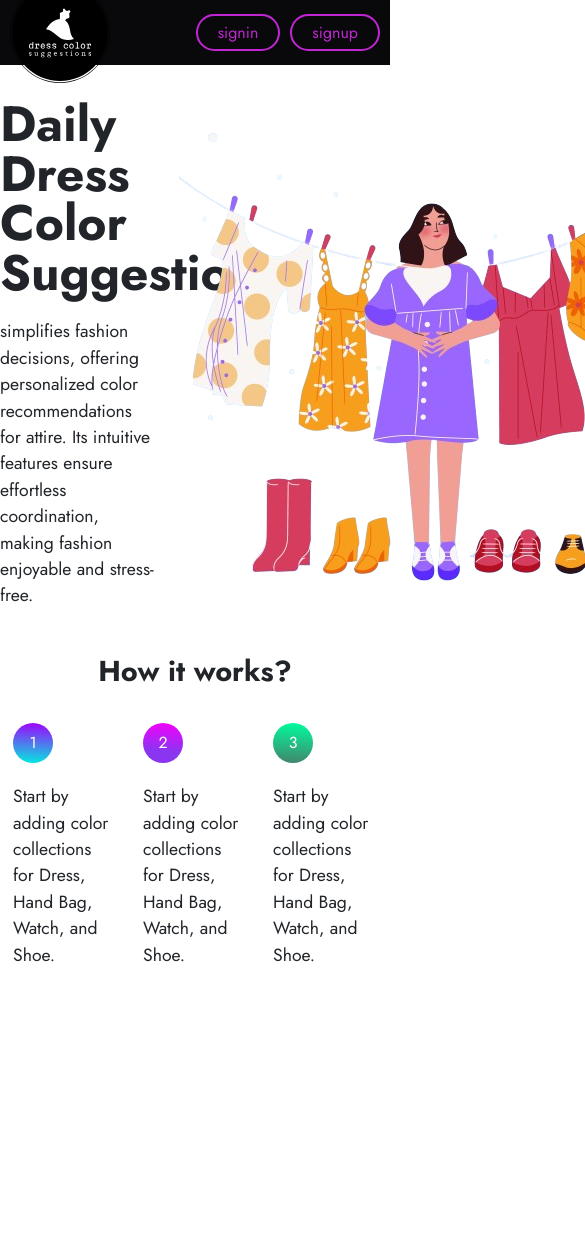
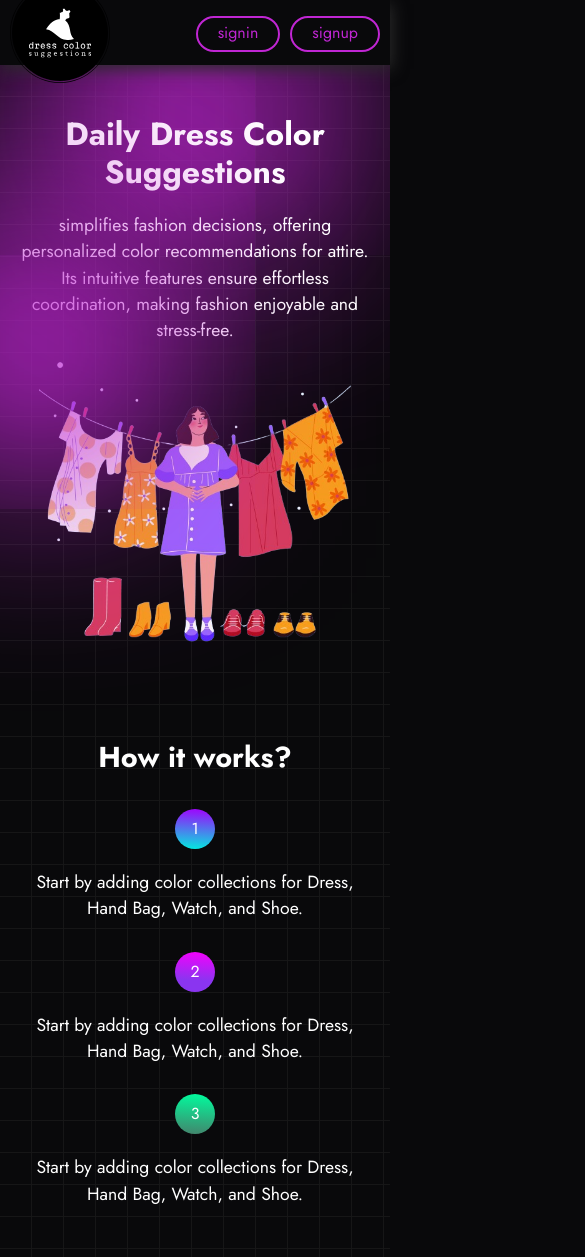
Before and after one commit to leonirmalraj/dress_collection_fe, a React (Vite) app: page / in a window 390 px wide. Shown: the top 1257 px of the page, 585 px wide, since content can reach past the window. Before the commit the page ends 1018 px from the top, so only its background shows below. Built offline with nearby package versions, Linux system fonts and the light colour scheme.

Commit message:
rebase the code

```diff
--- a/index.html
+++ b/index.html
@@ -2,19 +2,19 @@
 <html lang="en">
   <head>
     <meta charset="UTF-8" />
-    <link rel="icon" type="image/svg+xml" href="/build/favicon.ico" />
+    <link rel="icon" type="image/svg+xml" href="/public/favicon.ico" />
     <meta name="viewport" content="width=device-width, initial-scale=1.0" />
     <link rel="stylesheet" href="https://cdnjs.cloudflare.com/ajax/libs/font-awesome/5.11.2/css/all.min.css">
     <title>Daily Dress Color Suggestions</title>
 
     <link rel="canonical" href="" />
     <meta name="identifier-URL" content="" />
-    <link rel="shortcut icon" href="/build/favicon.ico" />
-    <link rel="apple-touch-icon" sizes="180x180" href="/build/apple-touch-icon.png">
-    <link rel="icon" type="image/png" sizes="32x32" href="/build/favicon-32x32.png">
-    <link rel="icon" type="image/png" sizes="16x16" href="/build/favicon-16x16.png">
-    <link rel="manifest" href="/build/site.webmanifest">
-    <link rel="mask-icon" href="/build/android-chrome-192x192.png" color="#5bbad5">
+    <link rel="shortcut icon" href="/public/favicon.ico" />
+    <link rel="apple-touch-icon" sizes="180x180" href="/public/apple-touch-icon.png">
+    <link rel="icon" type="image/png" sizes="32x32" href="/public/favicon-32x32.png">
+    <link rel="icon" type="image/png" sizes="16x16" href="/public/favicon-16x16.png">
+    <link rel="manifest" href="/public/site.webmanifest/">
+    <link rel="mask-icon" href="/public/android-chrome-192x192.png" color="#5bbad5">
     <meta name="msapplication-TileColor" content="#da532c">
 
     <meta name="csrf-token" content="{{ csrf_token() }}" />
--- /dev/null
+++ b/src/assets/css/addcolor.css
@@ -0,0 +1,103 @@
+.color_section {
+  padding: 80px 0 0;
+}
+
+.set_color {
+  font: 2em/1.5 var(--font_m);
+  color: var(--white);
+  text-align: center;
+}
+
+.form-label {
+  color: var(--white);
+}
+
+.input_form {
+  border: 1px solid #6c757d;
+  border-radius: 5px 5px 5px 5px;
+  background-color: transparent;
+  outline: none;
+  color: var(--white);
+  padding: 3px 15px;
+  width: 91%;
+}
+
+.pick_color {
+  border: 1px solid #6c757d;
+  border-radius: 5px;
+  margin-top: 5px;
+  padding: 8px;
+  position: absolute;
+  width: 100%;
+  background: #333;
+  z-index: 11;
+  height: 220px;
+  overflow-y: scroll;
+}
+
+.form-check {
+  display: flex !important;
+  justify-content: flex-start;
+  gap: 10px;
+  align-items: center;
+}
+.form-check-label {
+  color: var(--white);
+}
+
+.color_choose_center {
+  width: 400px;
+  margin: 0 auto;
+  position: relative;
+}
+.color_choose_center::before {
+  content: "";
+  position: absolute;
+  width: 0;
+  height: 0;
+  border-radius: 50%;
+  box-shadow: 0 0 200px 130px #c026d3;
+  z-index: -1;
+}
+
+.dropdown_code {
+  margin: 15px 0;
+}
+
+.button_display {
+  display: flex;
+  justify-content: space-between;
+  margin: 0px auto;
+}
+
+.btn_set {
+  padding: 5px 10px;
+  width: 150px;
+  text-transform: uppercase;
+  letter-spacing: 1px;
+  transition: 1s;
+  border-radius: 5px;
+}
+.save_button {
+  background-color: #1976d2;
+  border: 1px solid #1976d2;
+  color: var(--white);
+  transition: 1s;
+}
+.save_button:hover {
+  background-color: transparent;
+  border: 1px solid #2df42d;
+  color: #2df42d;
+}
+
+.cancel_button {
+  background-color: #bababa;
+  border: 1px solid #bababa;
+  color: var(--white);
+  transition: 1s;
+}
+.cancel_button:hover {
+  background-color: transparent;
+  border: 1px solid #d63240;
+  color: #d63240;
+}
--- a/src/assets/css/header.css
+++ b/src/assets/css/header.css
@@ -74,8 +74,90 @@
   /* Change this to your desired active link color */
 }
 
+.header_contact {
+  display: grid;
+  grid-template-columns: 40% 60%;
+  min-height: 500px;
+  align-items: center;
+  padding: 65px 0;
+}
+.banner_img {
+  width: 100%;
+}
+.show_steps {
+  display: grid;
+  grid-template-columns: repeat(3, 1fr);
+}
+
+.how_one {
+  width: 80%;
+  margin: 0px auto;
+}
+
+.header_title {
+  font: 3.1em/1.2 var(--font_b);
+  margin-bottom: 20px;
+  color: var(--white);
+}
+.header_content {
+  position: relative;
+}
+.header_content::before {
+  content: "";
+  position: absolute;
+  width: 0;
+  height: 0;
+  border-radius: 50%;
+  box-shadow: 0 0 200px 130px #c026d3;
+  z-index: -1;
+}
+.line_set::before {
+  content: "";
+  position: absolute;
+  background: url("../images/line.svg");
+  width: 100%;
+  height: 95px;
+  background-size: 100%;
+  background-position: 0 58px;
+  background-repeat: no-repeat;
+}
+
 /* Responsive styles */
+
+@media only screen and (max-width: 1200px) {
+  .header_contact {
+    grid-template-columns: 50% 50%;
+  }
+  .logo {
+    width: 100px;
+  }
+  .header_content {
+    width: 80%;
+    margin: 0 auto;
+  }
+  .banner_settings {
+    padding: 50px 0 0;
+  }
+}
+
+@media screen and (max-width: 991px) {
+  .header_title {
+    font: 2.5em/1 var(--font_b);
+  }
+  .line_set::before {
+    background-position: 0 50px;
+  }
+}
+
 @media screen and (max-width: 768px) {
+  .header_title {
+    font: 2em/1 var(--font_b);
+  }
+
+  .line_set::before {
+    background-position: 0 40px;
+  }
+
   .navbar-container {
     flex-direction: column;
     align-items: flex-start;
@@ -90,3 +172,69 @@
     margin-bottom: 10px;
   }
 }
+
+@media screen and (max-width: 600px) {
+  .banner_settings {
+    padding: 65px 0 0;
+  }
+  .line_set::before {
+    background-position: 0 65px;
+  }
+  .header_contact {
+    grid-template-columns: repeat(1, 1fr);
+    padding: 50px 0 30px;
+  }
+  .header_content {
+    text-align: center;
+  }
+  .logo {
+    width: 90px;
+  }
+  .show_steps {
+    gap: 30px 0;
+  }
+  .how_one:nth-child(3) {
+    grid-column: 1 / span 2;
+    width: 40%;
+  }
+}
+
+@media screen and (max-width: 500px) {
+  .header_title {
+    font: 2.5em/1 var(--font_b);
+  }
+  .show_steps {
+    grid-template-columns: repeat(1, 1fr);
+  }
+  .line_set::before {
+    background-position: 0 50px;
+  }
+  .how_one,
+  .how_one:nth-child(3) {
+    grid-column: inherit;
+    width: 90%;
+  }
+  .step_one {
+    display: flex;
+    justify-content: center;
+    align-items: center;
+  }
+  .circle_header {
+    text-align: center;
+  }
+}
+
+@media screen and (max-width: 420px) {
+  .show_steps {
+    grid-template-columns: repeat(1, 1fr);
+  }
+  .line_set::before {
+    background-position: 0 40px;
+  }
+  .header_title {
+    font: 2em/1.2 var(--font_b);
+  }
+  .header_content {
+    width: 90%;
+  }
+}
--- a/src/assets/css/home.css
+++ b/src/assets/css/home.css
@@ -0,0 +1,2 @@
+@media only screen and (max-width: 1200px) {
+}
--- a/src/assets/css/login.css
+++ b/src/assets/css/login.css
@@ -253,6 +253,7 @@ button {
   position: fixed;
   width: 100%;
   z-index: 1;
+  box-shadow: 2px 4px 15px #2b2b2b;
 }
 
 .nav_list {
@@ -264,7 +265,7 @@ button {
 }
 
 .goto_colors {
-  padding: 5px 20px;
+  padding: 3px 20px 6px;
   border-radius: 40px;
   border: 2px solid #c026d3;
   color: #c026d3;
@@ -288,44 +289,33 @@ button {
   padding-top: 70px;
 }
 
-.header_contact {
-  display: grid;
-  grid-template-columns: 40% 60%;
-  height: 500px;
-  align-items: center;
-  padding: 50px 0;
-}
-
 .home_slider {
   width: 80%;
   margin: 0px auto;
+  position: relative;
 }
-
-.header_title {
-  font: 3.1em/1 var(--font_b);
-  margin-bottom: 20px;
+.home_slider:before {
+  content: "";
+  position: absolute;
+  width: 0;
+  height: 0;
+  border-radius: 50%;
+  box-shadow: 0 0 200px 130px #c026d3;
 }
 
 .header_para {
   font: 1.1em/1.5 var(--font_r);
-}
-
-.show_steps {
-  display: grid;
-  grid-template-columns: repeat(3, 1fr);
+  color: var(--white);
 }
 
 .how_header {
   font: 1.8em/1.5 var(--font_b);
+  color: var(--white);
   margin-bottom: 30px;
 }
 
-.how_one {
-  width: 80%;
-  margin: 0px auto;
-}
-
 .step_para {
+  color: var(--white);
   font: 1.1em/1.5 var(--font_r);
 }
 
@@ -354,7 +344,10 @@ button {
   background-image: linear-gradient(183deg, #00fd9e 0%, #43846c 100%);
 }
 
-.how,
-.banner_settings {
+.how {
   padding: 50px 0;
 }
+
+.line_set {
+  position: relative;
+}
--- a/src/assets/css/main.css
+++ b/src/assets/css/main.css
@@ -32,6 +32,7 @@ body {
   font-size: 1em;
   line-height: 2;
   font-family: "leo_regular", sans-serif;
+  background: #09090b url("/public/assets/logo/square.svg");
 }
 
 * {
@@ -48,6 +49,7 @@ p {
   --font_m: "leo_medium", sans-serif;
   --font_b: "leo_bold", sans-serif;
   --font_bl: "leo_black", sans-serif;
+  --white: #fff;
 }
 
 a {
--- a/src/components/Home.jsx
+++ b/src/components/Home.jsx
@@ -1,6 +1,7 @@
 import React from "react";
+import "../assets/css/header.css";
 import "../assets/css/home.css";
-import "../assets/css/header.css";
+
 import { NavLink } from "react-router-dom"; // Import NavLink from React Router
 import Carousel from "react-bootstrap/Carousel";
 import banner_one from "../assets/images/banner_one.png";
@@ -50,7 +51,9 @@ const Home = () => {
         <div className="content_container">
           <div className="header_contact">
             <div className="header_content">
-              <h1 className="header_title">Daily Dress Color Suggestions</h1>
+              <h1 className="header_title">
+                Daily Dress Color <span className="line_set">Suggestions</span>
+              </h1>
               <p className="header_para">
                 simplifies fashion decisions, offering personalized color
                 recommendations for attire. Its intuitive features ensure
```
Also changed, not shown: src/components/AddColors.jsx (+26 -24 lines), src/assets/images/line.svg (added), src/assets/images/line.webp (renamed from public/assets/logo/line.webp).
